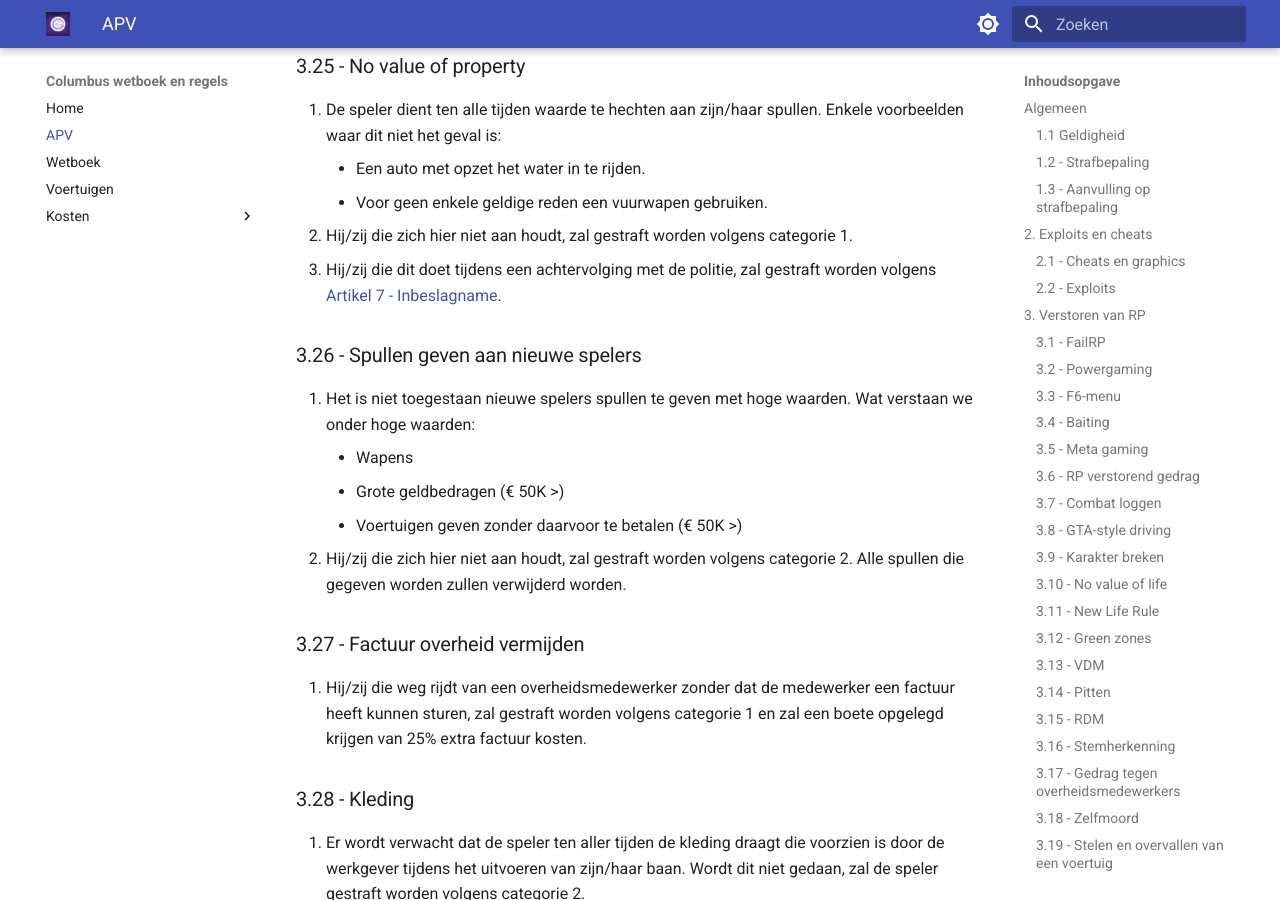
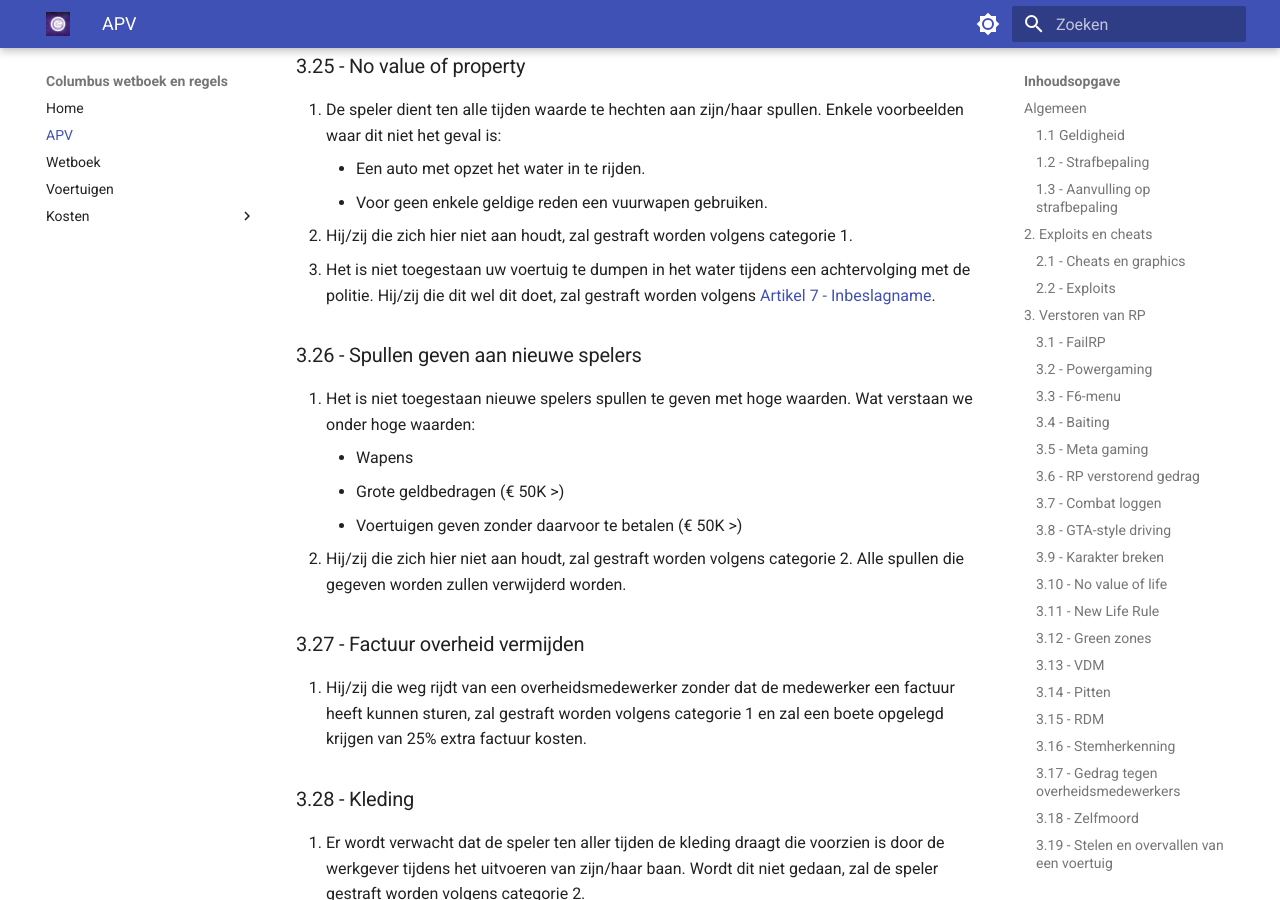
Before and after one commit to FabioK180/Columbus, an MkDocs documentation site: the page built from docs/apv.md, in a window 1280 px wide and 900 px high, scrolled down 12100 px. Built offline with MkDocs 1.6.1 and Material for MkDocs 9.7.7, drawn with Linux system fonts in a browser that asks for light colours.

Commit message:
3.25 - No value of property aanpassingen

```diff
--- a/docs/apv.md
+++ b/docs/apv.md
@@ -240,7 +240,7 @@ Mocht dit 2 keer of vaker overtreden zijn dan zal het gebruikte wapen bij de ove
     * Een auto met opzet het water in te rijden.
     * Voor geen enkele geldige reden een vuurwapen gebruiken.
 2. Hij/zij die zich hier niet aan houdt, zal gestraft worden volgens categorie 1.
-3. Hij/zij die dit doet tijdens een achtervolging met de politie, zal gestraft worden volgens [Artikel 7 - Inbeslagname](https://apv.rpcolumbus.nl/wetboek/#artikel-7-inbeslagname).
+3. Het is niet toegestaan uw voertuig te dumpen in het water tijdens een achtervolging met de politie. Hij/zij die dit wel dit doet, zal gestraft worden volgens [Artikel 7 - Inbeslagname](https://apv.rpcolumbus.nl/wetboek/#artikel-7-inbeslagname).
 
 ### 3.26 - Spullen geven aan nieuwe spelers
 1. Het is niet toegestaan nieuwe spelers spullen te geven met hoge waarden. Wat verstaan we onder hoge waarden:
```
